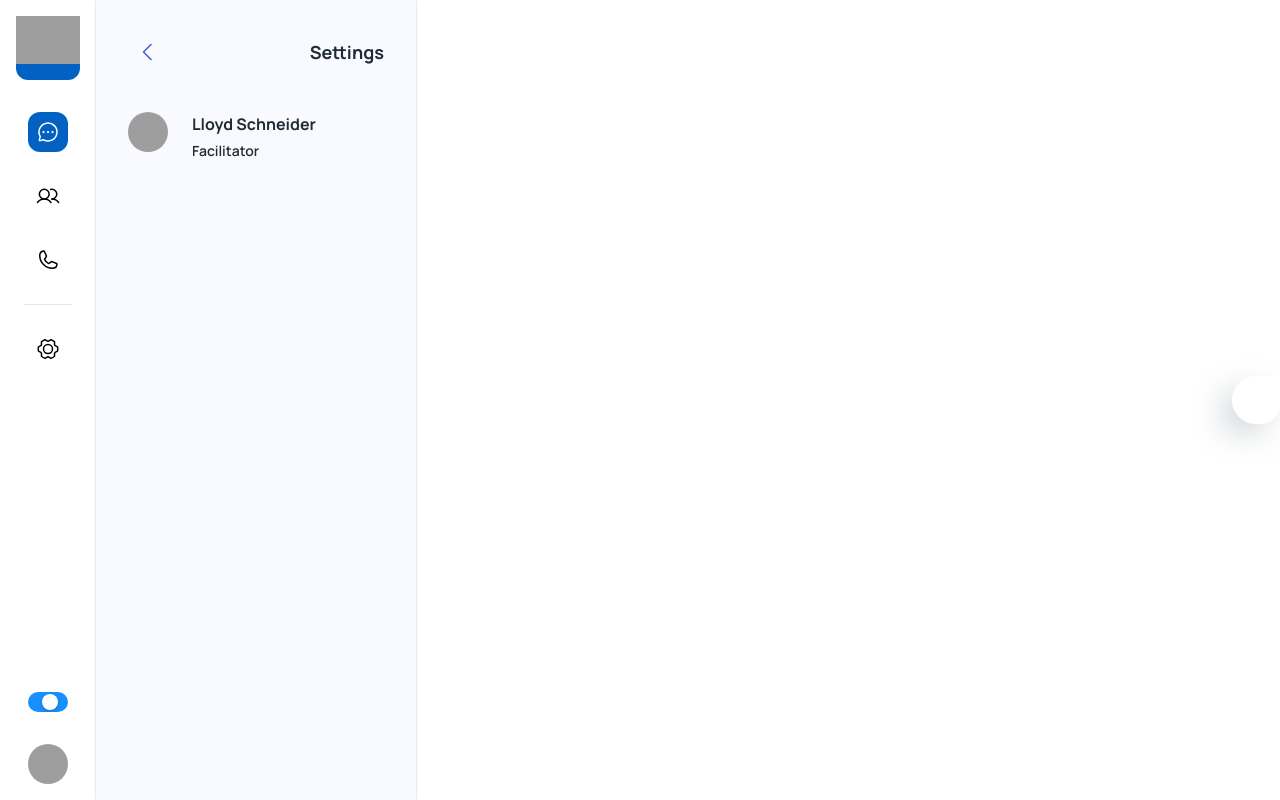
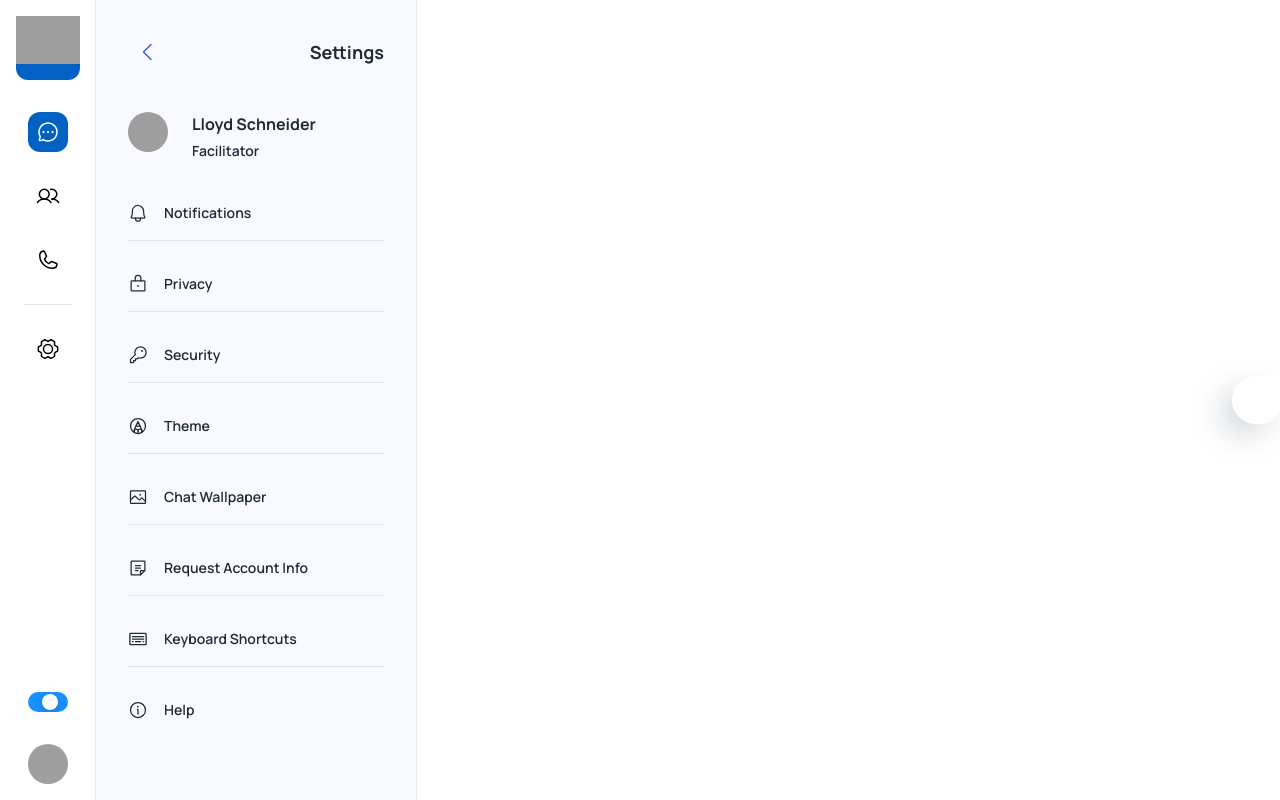
Before and after one commit to rohan-tech-negi/Chat-App, a React (Create React App) app: page /settings in a window 1280 px wide. Built offline with nearby package versions, Linux system fonts and the light colour scheme; grey boxes are pictures that could not be loaded; some icons are missing.

Commit message:
put all the list items on the ui

```diff
--- a/src/pages/dashboard/Settings.js
+++ b/src/pages/dashboard/Settings.js
@@ -1,4 +1,4 @@
-import { Avatar, Box, IconButton, Stack, Typography, useTheme } from '@mui/material'
+import { Avatar, Box, Divider, IconButton, Stack, Typography, useTheme } from '@mui/material'
 import { Bell, CaretLeft, Image, Info, Key, Keyboard, Lock, Note, PencilCircle } from 'phosphor-react'
 import React from 'react'
 import { faker } from "@faker-js/faker"
@@ -101,7 +101,25 @@ const Settings = () => {
           </Stack>
 
           {/* list of options */}
-
+          <Stack spacing={4}>
+              {list.map(({ key, icon, title, onclick }) => {
+                return (
+                  <>
+                    <Stack
+                      onClick={onclick}
+                      sx={{ cursor: "pointer" }}
+                      spacing={2}
+                    >
+                      <Stack alignItems={"center"} direction="row" spacing={2}>
+                        {icon}
+                        <Typography variant="body2">{title}</Typography>
+                      </Stack>
+                      {key !== 7 && <Divider />}
+                    </Stack>
+                  </>
+                );
+              })}
+            </Stack>
 
         </Stack>
       </Box>
```
